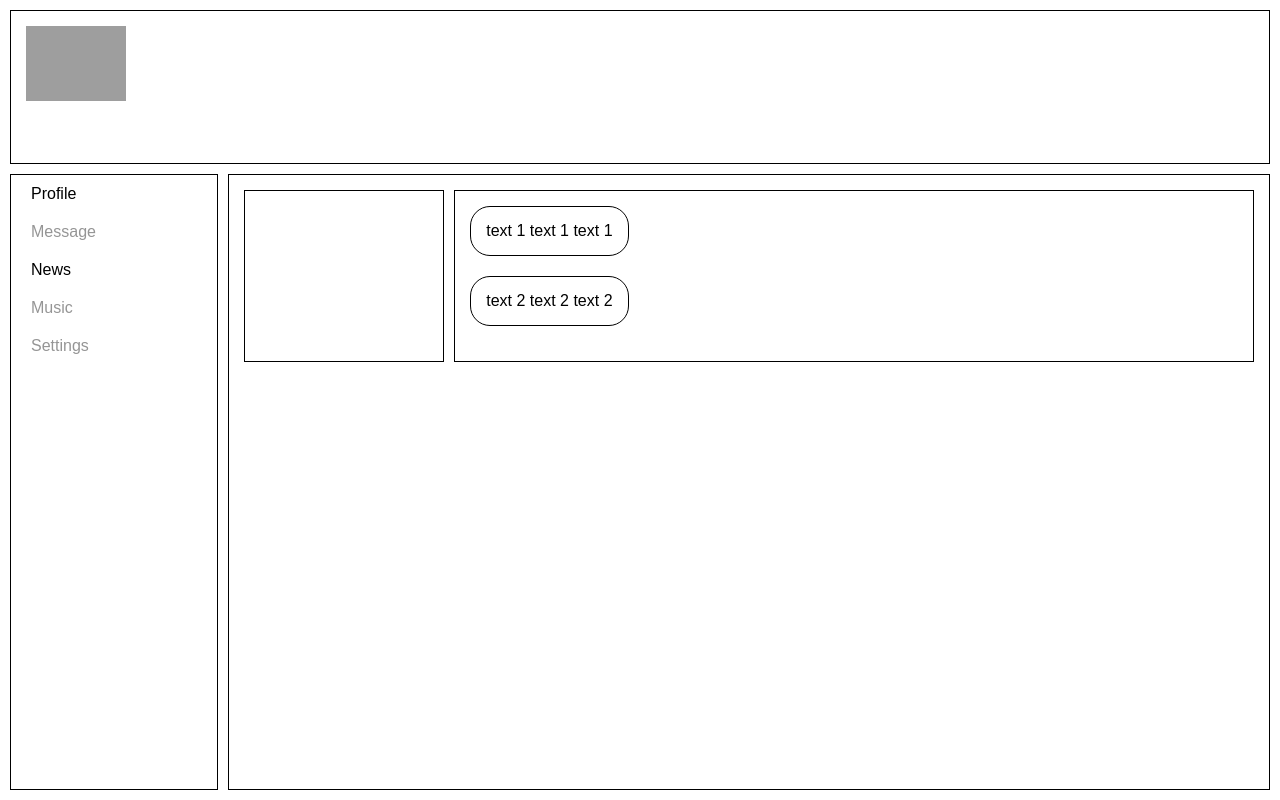
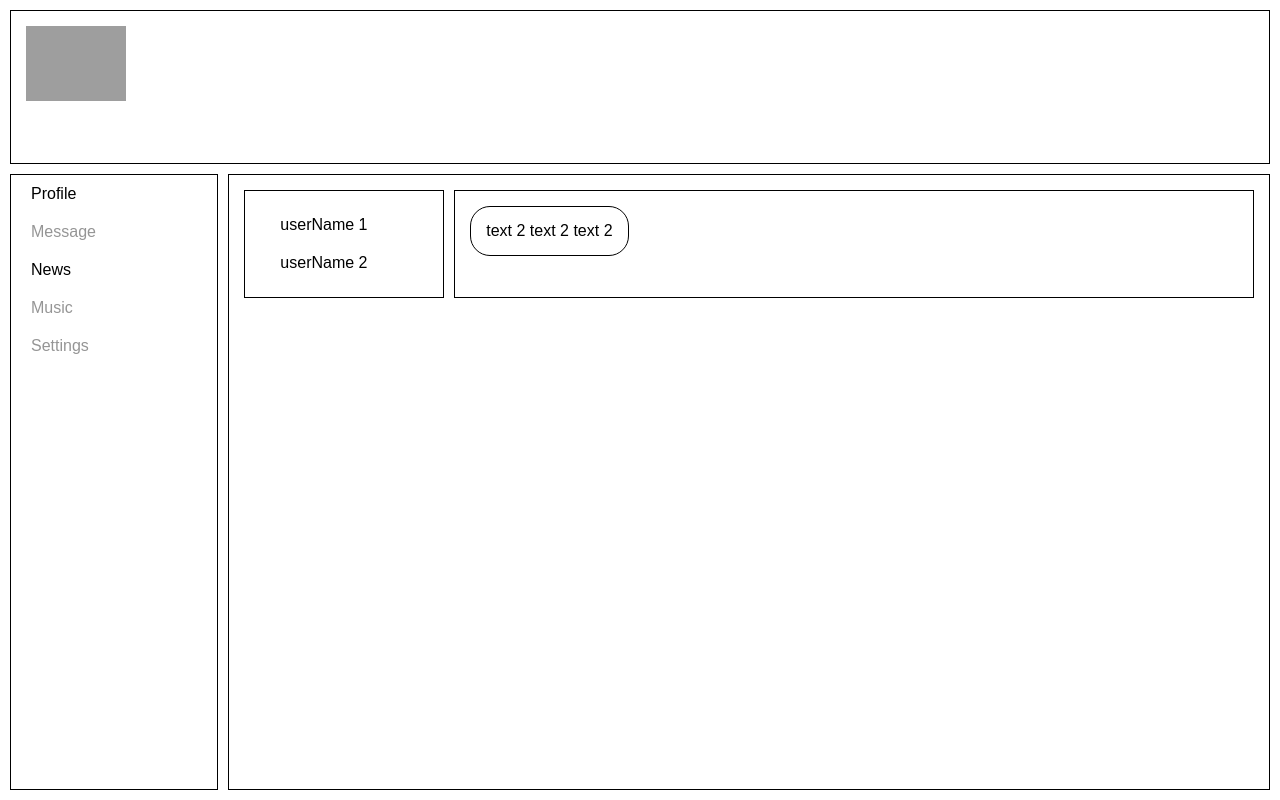
Before and after one commit to KoldunPodkradun/social_network, a React (Create React App) app: page /dialogs in a window 1280 px wide. Built offline with nearby package versions, Linux system fonts and the light colour scheme; grey boxes are pictures that could not be loaded.

Commit message:
10.06.2019

```diff
--- a/src/components/Dialogs/DialogItem/DialogItem.jsx
+++ b/src/components/Dialogs/DialogItem/DialogItem.jsx
@@ -5,7 +5,7 @@ import {NavLink} from "react-router-dom"
 class DialogItem extends Component {
     render() {
         return (
-            <NavLink to={"/dialog/" + this.props.id} className={Classes.item} activeClassName={Classes.active}>{this.props.userName}</NavLink>
+            <NavLink to={"/dialog/" + this.props.id} className={Classes.item} activeClassName={Classes.active}>{this.props.name}</NavLink>
         )
     }
 }
--- a/src/components/Dialogs/Dialogs.jsx
+++ b/src/components/Dialogs/Dialogs.jsx
@@ -5,7 +5,7 @@ import Classes from './Dialogs.module.css'
 
 class Dialogs extends Component {
     render() {
-        let dialogData = [
+        let dialogs = [
             {
                 id: 1,
                 userName: 'userName 1'
@@ -16,7 +16,7 @@ class Dialogs extends Component {
             }
         ];
 
-        let messageData = [
+        let messages = [
             {
                 text: 'text 1 text 1 text 1',
                 likes: '1'
@@ -27,9 +27,9 @@ class Dialogs extends Component {
             }
         ];
 
-        let dialogElement = dialogData.map((dialog) => <DialogItem id={dialog.id} name={dialog.userName}/>);
-
-        let messageElement = messageData.map((message) => <Message text={message.text} likes={message.likes}/>);
+        let dialogElement = dialogs.map((dialog) => <DialogItem id={dialog.id} name={dialog.userName}/>);
+        //
+        // let messageElement = messages.map((message) => <Message text={message.text} likes={message.likes}/>);
 
         return (
             <div className={Classes.dialogs}>
@@ -37,7 +37,8 @@ class Dialogs extends Component {
                     {dialogElement}
                 </div>
                 <div className={Classes.messages}>
-                    {messageElement}
+                    {/*{messageElement}*/}
+                    <Message text={messages[1].text} likes={messages[1].likes}/>
                 </div>
             </div>
         )
--- a/src/components/Profile/MyPosts/MyPosts.jsx
+++ b/src/components/Profile/MyPosts/MyPosts.jsx
@@ -24,7 +24,7 @@ class MyPosts extends Component {
             }
         ];
 
-        let postElement = posts.map((post) => <Post text={post.text} likes={post.likes}/>);
+        // let postElement = posts.map((post) => <Post text={post.text} likes={post.likes}/>);
 
         return (
             <div className={Classes.my_posts}>
@@ -32,7 +32,8 @@ class MyPosts extends Component {
                     <textarea></textarea>
                     <div className={Classes.btn}>Add</div>
                 </div>
-                {postElement}
+                {/*{postElement}*/}
+                <Post text={posts.text} likes={posts.likes}/>
             </div>
         )
     }
```
